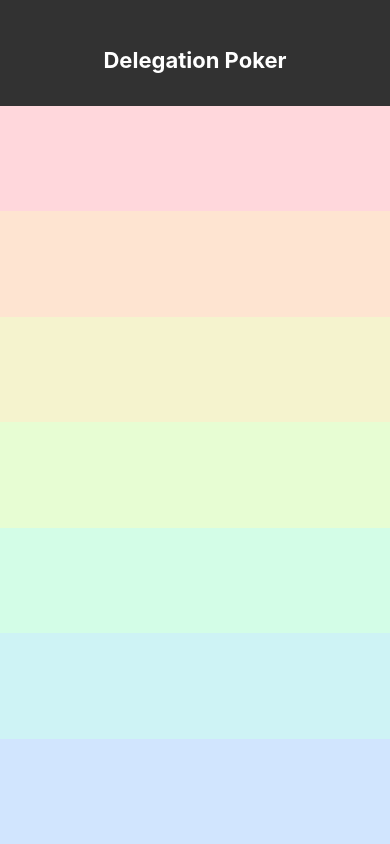
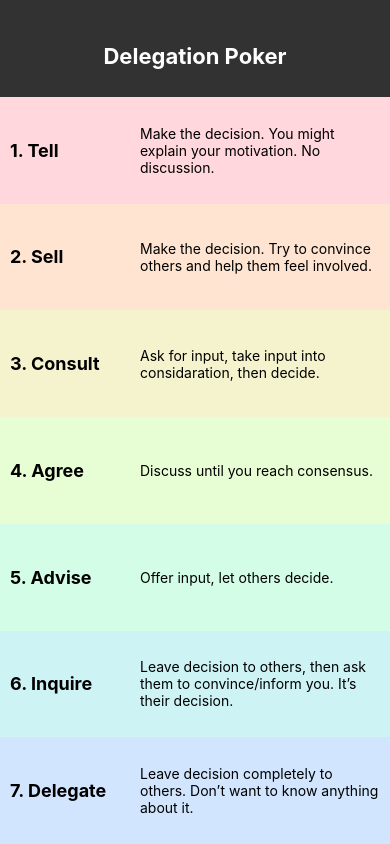
Before and after one commit to KingHenne/delegation-poker-app, a React Native app: screen / in a window 390 px wide. Built offline with nearby package versions, Linux system fonts and the light colour scheme.

Commit message:
Render level name and description

```diff
--- a/App.tsx
+++ b/App.tsx
@@ -60,8 +60,14 @@ export default class App extends React.Component {
         <StatusBar barStyle="light-content" translucent />
         <Header />
 
-        {levels.map(({level, backgroundColor}) => (
-          <Level key={level} level={level} backgroundColor={backgroundColor} />
+        {levels.map(({level, backgroundColor, name, description}) => (
+          <Level
+            key={level}
+            level={level}
+            backgroundColor={backgroundColor}
+            name={name}
+            description={description}
+          />
         ))}
       </View>
     );
--- a/Level.tsx
+++ b/Level.tsx
@@ -4,17 +4,40 @@ import {StyleSheet, Text, View} from 'react-native';
 export interface LevelProps {
   backgroundColor: string;
   level: number;
+  name: string;
+  description: string;
 }
 
 export class Level extends React.Component<LevelProps> {
   render() {
-    const {backgroundColor} = this.props;
-    return <View style={[styles.cell, {backgroundColor}]} />;
+    const {backgroundColor, level, name, description} = this.props;
+
+    return (
+      <View style={[styles.cell, {backgroundColor}]}>
+        <Text style={styles.name}>
+          {level}. {name}
+        </Text>
+        <Text style={styles.description}>{description}</Text>
+      </View>
+    );
   }
 }
 
 const styles = StyleSheet.create({
   cell: {
     flex: 1,
+    flexDirection: 'row',
+    alignItems: 'center',
+    paddingVertical: 5,
+    paddingHorizontal: 10,
+  },
+  name: {
+    flex: 1,
+    fontWeight: 'bold',
+    fontSize: 18,
+  },
+  description: {
+    flex: 2,
+    marginLeft: 10,
   },
 });
```
